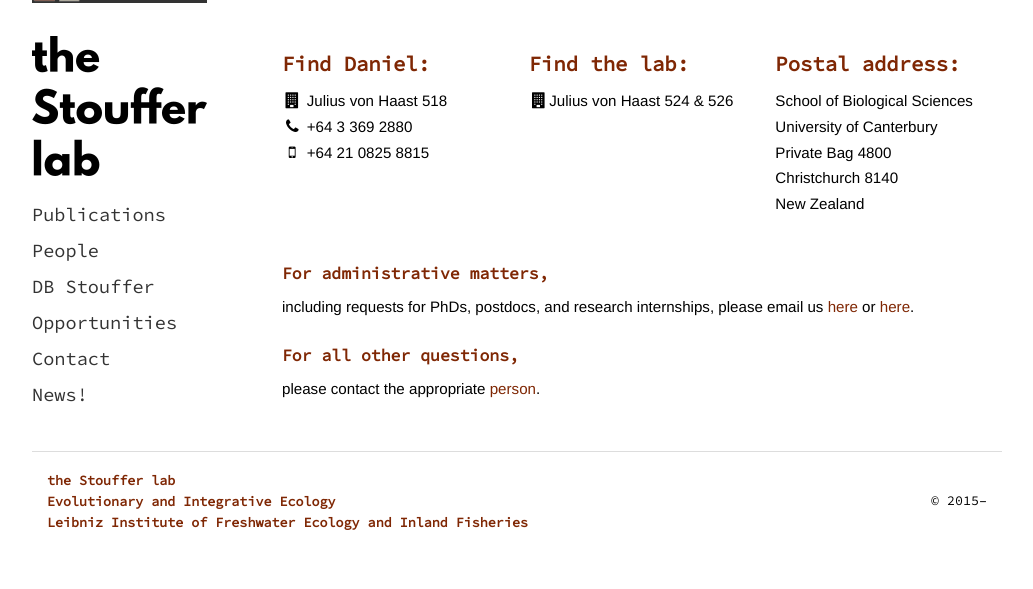
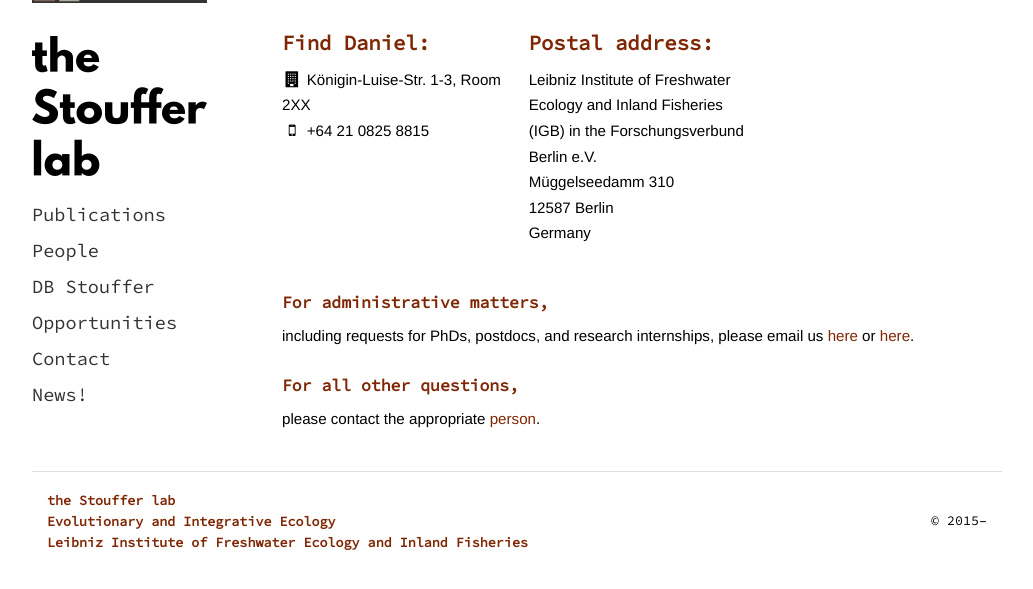
Before and after one commit to stoufferlab/stoufferlab.github.io, a Jekyll site: the page built from contact/index.html, in a window 1280 px wide, cut to the strip 188-913 px from the top of the page. Shown: the top 589 px of the strip, without its empty margins (123-1156 px from the left). Built offline with Jekyll 4.4.1, drawn with Linux system fonts in a browser that asks for light colours; nearby versions of some CDN libraries; library files that are not in the unit come from our copies; a script that is not in the unit is left out.

Commit message:
updating the contact info

```diff
--- a/contact/index.html
+++ b/contact/index.html
@@ -8,7 +8,10 @@
 <!-- map -->
 <div class="row">
   <div class="small-12 columns">
+      <!--
     <iframe src="https://www.google.com/maps/embed?pb=!1m18!1m12!1m3!1d2892.9879987799904!2d172.58396591534427!3d-43.52344298636485!2m3!1f0!2f0!3f0!3m2!1i1024!2i768!4f13.1!3m3!1m2!1s0x6d318ac2a11fe94f%3A0x199aafca8af79931!2sSchool+of+Biological+Sciences!5e0!3m2!1sen!2snz!4v1422476440588" width="100%" frameborder="0" style="border:0; margin-top:3%"></iframe>
+      -->
+    <iframe src="https://www.google.com/maps/embed?pb=!1m18!1m12!1m3!1d1215.56119375244!2d13.300631750475096!3d52.45881090934882!2m3!1f0!2f0!3f0!3m2!1i1024!2i768!4f13.1!3m3!1m2!1s0x47a85a7b1db3938d%3A0x1d08c10c876e8766!2sK%C3%B6nigin-Luise-Stra%C3%9Fe%201-3%2C%2014195%20Berlin!5e0!3m2!1sen!2sde!4v1715168147355!5m2!1sen!2sde" width="100%" frameborder="0" style="border:0;" allowfullscreen="" loading="lazy" referrerpolicy="no-referrer-when-downgrade"></iframe>
   </div>
 </div>
 
@@ -20,30 +23,37 @@
   <li>
   <h2 style="color: rgb(127,39,4);">Find Daniel:</h2>
   <p class="deets">
-  <i class="fa fa-building fa-fw"></i> Julius von Haast 518<br>
-  <i class="fa fa-phone fa-fw"></i> +64 3 369 2880<br>
+  <i class="fa fa-building fa-fw"></i> Königin-Luise-Str. 1-3, Room 2XX<br>
+  <!--<i class="fa fa-phone fa-fw"></i> +64 3 369 2880<br>-->
   <i class="fa fa-mobile fa-fw "></i> +64 21 0825 8815<br>
   </p>
   </li>
 
+  <!--
   <li>
   <h2 style="color: rgb(127,39,4);">Find the lab:</h2>
   <p class="deets">
   <i class="fa fa-building fa-fw"></i>Julius von Haast 524 &amp 526<br>
-  <!--
-  <i class="fa fa-phone fa-fw"></i> +64 3 366 7001 x 7654<br>
-  -->
   </p>
   </li>
+  -->
 
   <li>
   <h2 style="color: rgb(127,39,4);">Postal address:</h2>
   <p class="deets">
-    School of Biological Sciences<br>
+    Leibniz Institute of Freshwater Ecology and
+Inland Fisheries (IGB) in the
+Forschungsverbund Berlin e.V.<br>
+Müggelseedamm 310<br>
+12587 Berlin<br>
+Germany
+    <!--
+        School of Biological Sciences<br>
     University of Canterbury<br>
     Private Bag 4800<br>
     Christchurch 8140<br>
     New Zealand
+    -->
   </p>
   </li>
 
@@ -56,7 +66,7 @@
   <div class="small-12 columns">
     <h3 style="color: rgb(127,39,4);">For administrative matters,</h3>
     <p>
-      including requests for PhDs, postdocs, and research internships, please email us <a href="mailto:info@stoufferlab.org">here</a> or <a href="mailto:daniel.stouffer@canterbury.ac.nz">here</a>.
+      including requests for PhDs, postdocs, and research internships, please email us <a href="mailto:info@stoufferlab.org">here</a> or <a href="mailto:daniel.stouffer@igb-berlin.de">here</a>.
     </p>
   </div>
 </div>
```
